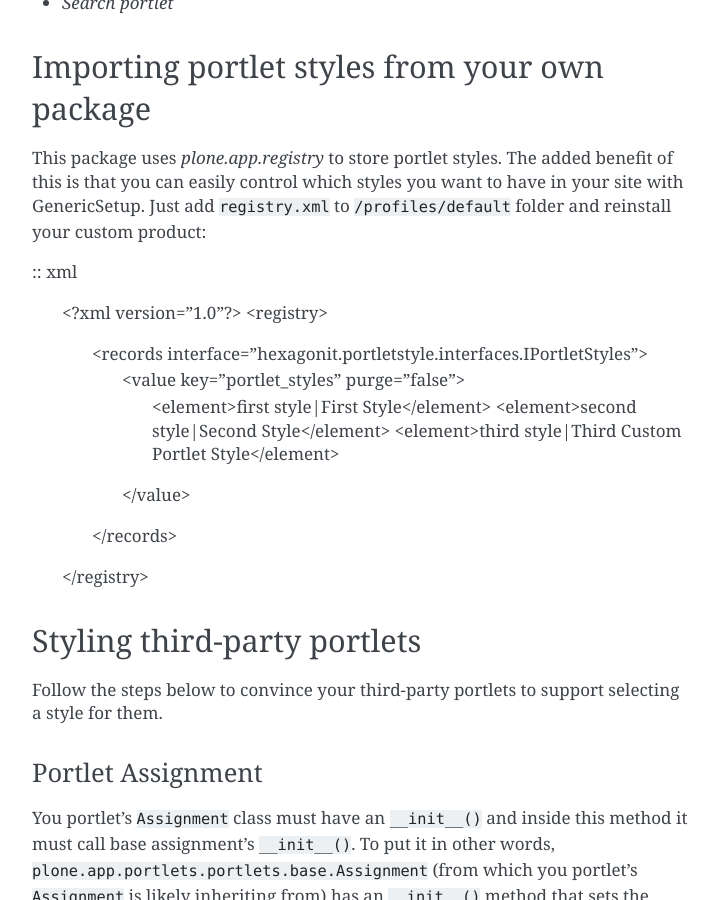
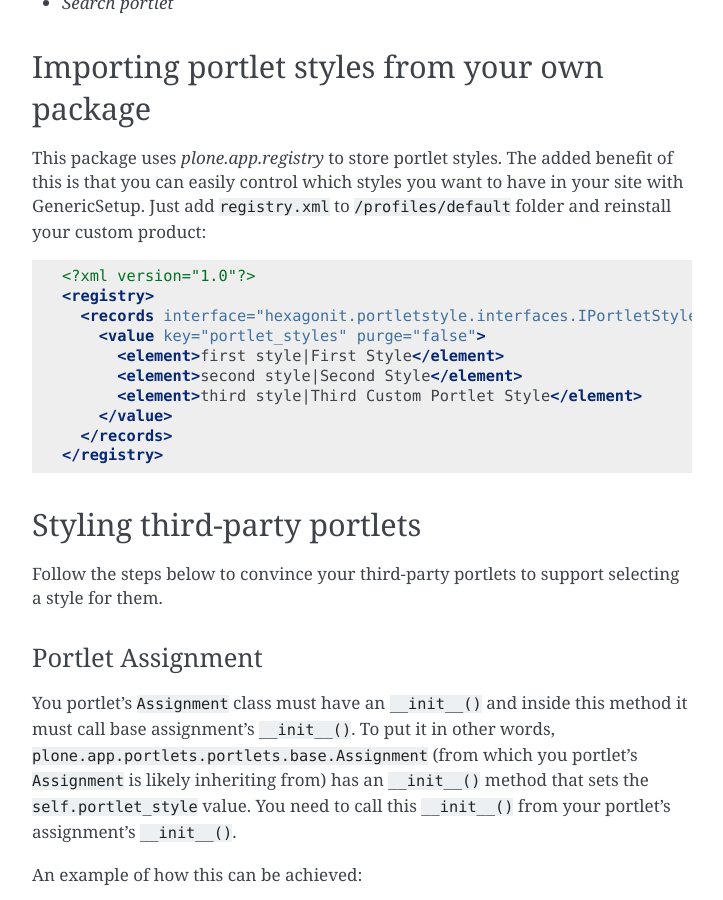
Before and after one commit to hexagonit/hexagonit.portletstyle, a Sphinx documentation site: the page built from hexagonit/portletstyle/docs/index.rst, in a window 1280 px wide and 900 px high, scrolled down 1536 px. Shown: the whole window, without its empty margins (388-1111 px from the left). Built offline with Sphinx 7.4.7, drawn with Linux system fonts in a browser that asks for light colours.

Commit message:
trying uppercase HTML and XML for syntax highlighting

```diff
--- a/hexagonit/portletstyle/docs/index.rst
+++ b/hexagonit/portletstyle/docs/index.rst
@@ -8,7 +8,7 @@
 in your site with GenericSetup. Just add ``registry.xml`` to
 ``/profiles/default`` folder and reinstall your custom product:
 
-:: xml
+.. code-block:: XML
 
     <?xml version="1.0"?>
     <registry>
@@ -71,7 +71,7 @@
 
 Use the style in the template to assign an additional CSS class to your portlet:
 
-.. code-block:: html
+.. code-block:: HTML
 
     <dl class="portlet portletMyCustom"
         tal:attributes="class string:portlet portletMyCustom ${view/portlet_style}"
```
